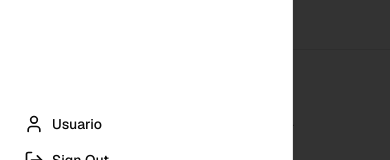
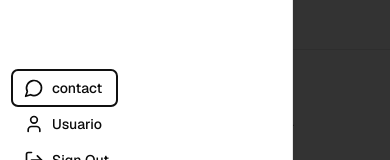
Before and after one commit to diegozambrana/katu, a Next.js app: page / in a window 390 px wide. Both pictures are taken after a click on the icon 28 px from the left and 24 px from the top of the page. Shown: the part 650-810 px from the top of the page. Built offline with nearby package versions, Linux system fonts and the light colour scheme; no server answers.

Commit message:
added contact-us to sidebar

```diff
--- a/components/dashboard-nav.tsx
+++ b/components/dashboard-nav.tsx
@@ -14,7 +14,7 @@ import {
   TooltipProvider,
   TooltipTrigger,
 } from "./ui/tooltip";
-import { LogOut, User } from "lucide-react";
+import { LogOut, MessageCircle, User } from "lucide-react";
 import { useSession } from "@/hooks/useSession";
 import { useRouter } from "next/navigation";
 import { useUserProfileStore } from "@/stores/UserProfileStore";
@@ -91,13 +91,27 @@ export function DashboardNav({
           );
         })}
         <div className="absolute bottom-4">
+          <button
+            type="button"
+            className="flex items-center gap-2 overflow-hidden rounded-md py-2 text-sm font-medium hover:bg-accent hover:text-accent-foreground w-full text-left"
+            onClick={() => {
+              if (setOpen) setOpen(false);
+              router.push("/support/contact-us");
+            }}
+          >
+            <MessageCircle className="ml-3 size-5 flex-none" />
+            {isMobileNav || (!isMinimized && !isMobileNav) ? (
+              <span className="mr-2 truncate">contact</span>
+            ) : (
+              ""
+            )}
+          </button>
           <div
-            className={
-              "flex items-center gap-2 overflow-hidden rounded-md py-2 text-sm font-medium"
-            }
-            onClick={() => { }}
+            className="flex items-center gap-2 overflow-hidden rounded-md py-2 text-sm font-medium"
+            role="status"
+            aria-label="Usuario actual"
           >
-            <User className={`ml-3 size-5 flex-none`} />
+            <User className="ml-3 size-5 flex-none" />
 
             {isMobileNav || (!isMinimized && !isMobileNav) ? (
               <span className="mr-2 truncate">
@@ -107,9 +121,10 @@ export function DashboardNav({
               ""
             )}
           </div>
-          <div
+          <button
+            type="button"
             className={cn(
-              "cursor-pointer flex items-center gap-2 overflow-hidden rounded-md py-2 text-sm font-medium hover:bg-accent hover:text-accent-foreground"
+              "cursor-pointer flex items-center gap-2 overflow-hidden rounded-md py-2 text-sm font-medium hover:bg-accent hover:text-accent-foreground w-full text-left"
             )}
             onClick={() => {
               if (setOpen) setOpen(false);
@@ -117,14 +132,14 @@ export function DashboardNav({
               router.push("/");
             }}
           >
-            <LogOut className={`ml-3 size-5 flex-none`} />
+            <LogOut className="ml-3 size-5 flex-none" />
 
             {isMobileNav || (!isMinimized && !isMobileNav) ? (
-              <span className="mr-2 truncate">{"Sign Out"}</span>
+              <span className="mr-2 truncate">Sign Out</span>
             ) : (
               ""
             )}
-          </div>
+          </button>
         </div>
       </TooltipProvider>
     </nav>
```
